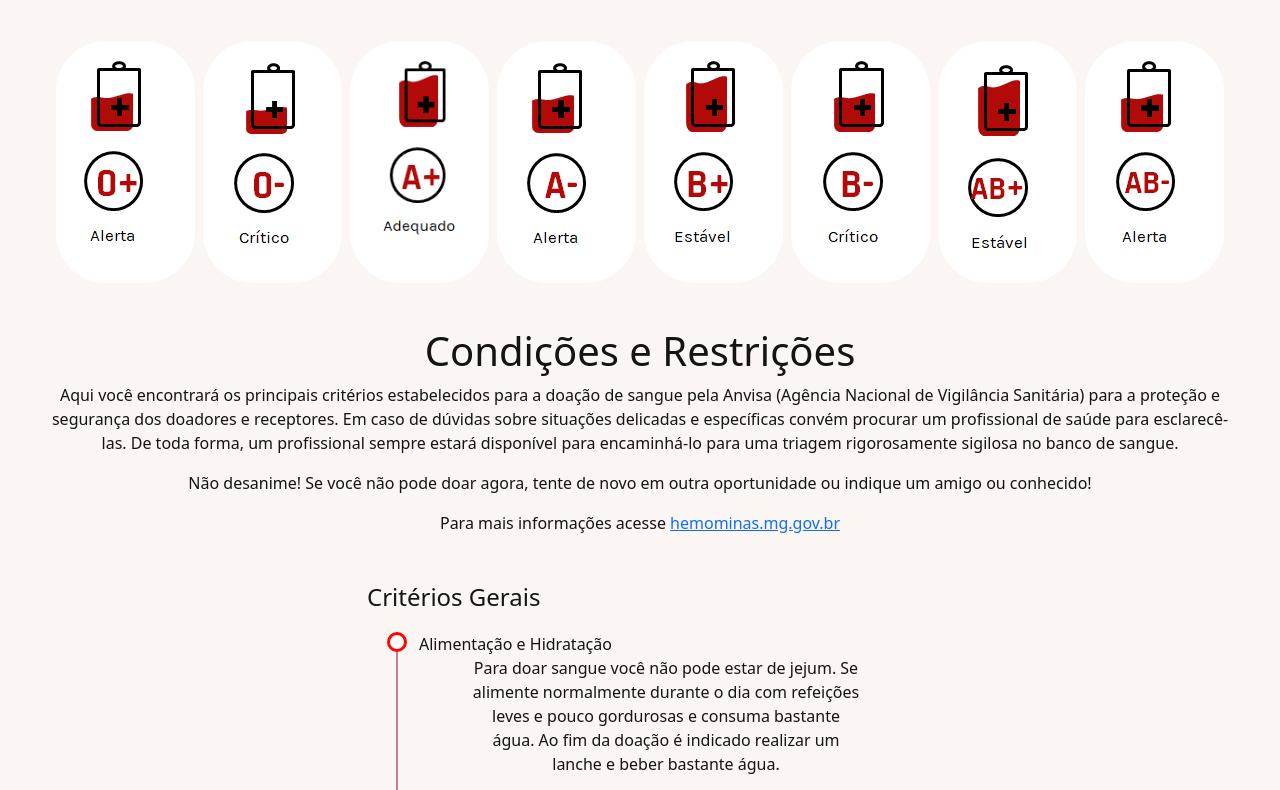
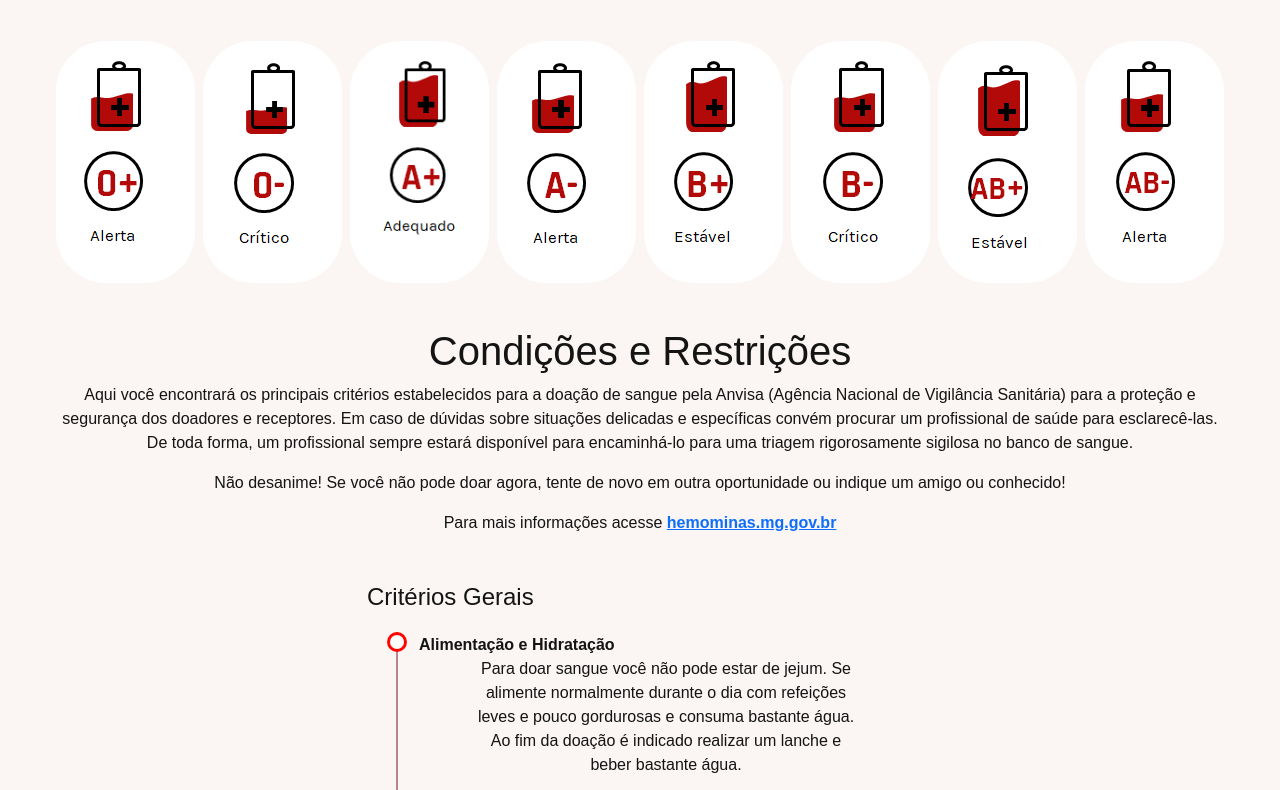
Before and after one commit to ICEI-PUCMinas-PSG-SI-TI/sg_n_2022-1-uma-gota-uma-vida, a plain HTML site: page codigo/indexcopy.html in a window 1280 px wide. Shown: the part 718-1508 px from the top of the page. Drawn offline with Linux system fonts and the light colour scheme.

Commit message:
alteracoes na tela principal

```diff
--- a/codigo/css/colorsClass.css
+++ b/codigo/css/colorsClass.css
@@ -1,13 +1,13 @@
 :root{
     --preto: #141414;
     --white: #ffffff;
-    --vermelho: #ff0000;
+    --vermelho: #c42e2ec1;
     --system-primary-azulMarinho: #000000;
     --system-primary-preto: #FBF5F3;
-    --system-primary-preto-claro:  #3296ee;
+    --system-primary-preto-claro:  #c42e2ec1;
     --system-primary-light: #907694;
     --system-primary-light-a: #ffffff;
-    --system-primary-default: #ff0000;
+    --system-primary-default: #c52f2f;
     --system-primary-default-escuro: rgb(121, 158, 117);
 
 }
--- a/codigo/css/requisitos.css
+++ b/codigo/css/requisitos.css
@@ -1,7 +1,9 @@
 h1{
     text-align: center;
+    font-family: 'Josefin Sans', sans-serif;
 }
 p{
+    font-family: 'Josefin Sans', sans-serif;
     text-align: center;
     margin-left: 50px;
     margin-right: 50px;
@@ -36,3 +38,10 @@ ul.timeline > li:before {
     height: 20px;
     z-index: 400;
 }
+h4{
+    font-family: 'Josefin Sans', sans-serif;
+}
+a{
+    font-family: 'Josefin Sans', sans-serif;
+    font-weight: 600;
+}
--- a/codigo/css/style.css
+++ b/codigo/css/style.css
@@ -11,7 +11,16 @@
     text-decoration: none;
     color: var(--preto);
 }
-
+.nav-item {
+    font-size: x-large;
+    font-family: 'Josefin Sans', sans-serif;
+}
+.h1 {
+    font-family: 'Josefin Sans', sans-serif;
+}
+.col-12 text-sys-light-a{
+    font-family: 'Josefin Sans', sans-serif;
+}
 head .navHeader{
     text-align: center;
 }
```
